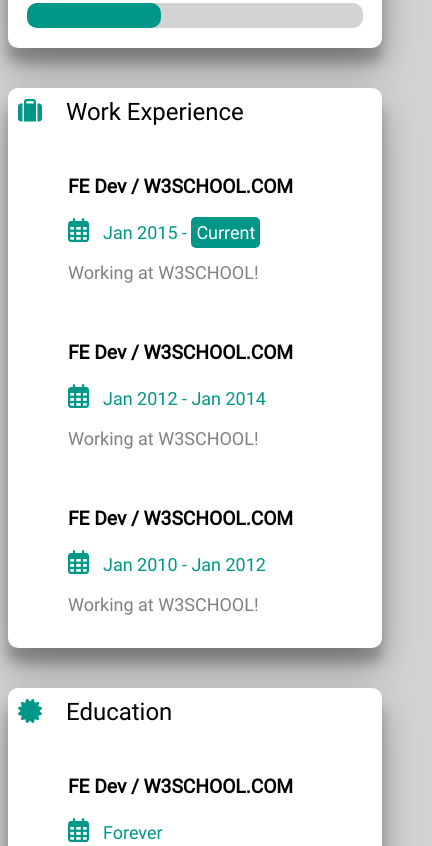
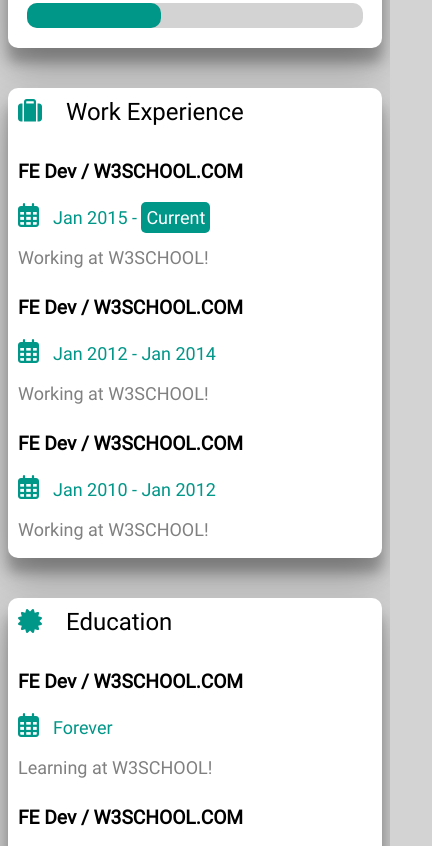
Before and after one commit to Ahmed183M/PortfolioTemplate, a plain HTML site: page index.html in a window 390 px wide. Shown: the part 1407-2253 px from the top of the page, 432 px wide, since content can reach past the window. Drawn offline with Linux system fonts and the light colour scheme.

Commit message:
Better Scalability

```diff
--- a/styles/styles.css
+++ b/styles/styles.css
@@ -162,7 +162,7 @@ h4 {
     box-shadow: rgba(0, 0, 0, 0.3) 0px 19px 38px, rgba(0, 0, 0, 0.22) 0px 15px 12px;
 }
 
-@media only screen and (max-width: 768px) {
+@media only screen and (max-width: 1000px) {
     .main {
         display: block;
     }
@@ -187,4 +187,8 @@ h4 {
         padding: 0;
         margin: 20px 0px;
     }
+
+    .exp {
+        margin: 0;
+    }
 }
```
